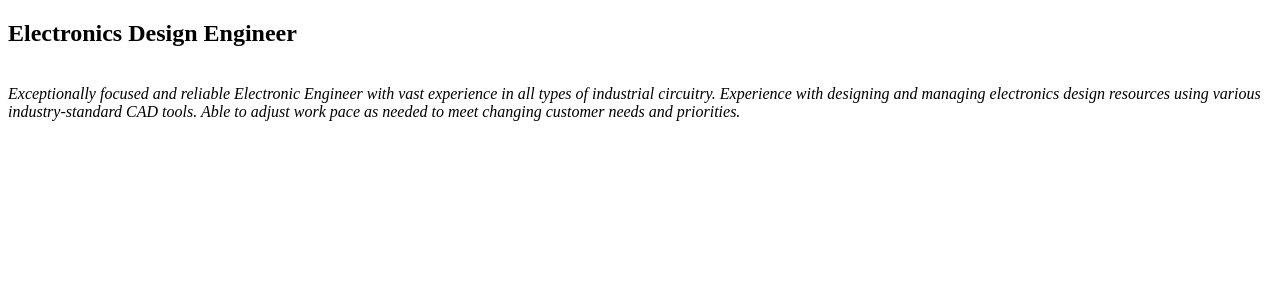
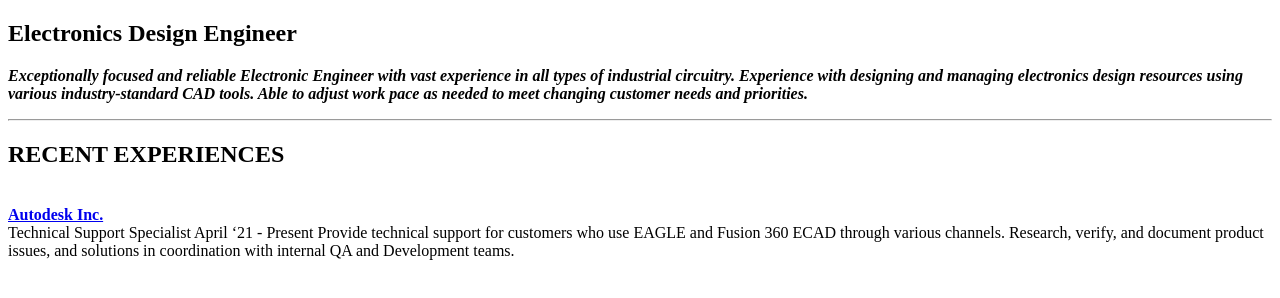
Before and after one commit to frijofrancis/frijofrancis.github.io, a plain HTML site: page index.html in a window 1280 px wide. Shown: the part 60-358 px from the top of the page. Drawn offline with Linux system fonts and the light colour scheme.

Commit message:
Update index.html

```diff
--- a/index.html
+++ b/index.html
@@ -7,8 +7,19 @@
 
 <body>
     <h1><b>Frijo Francis</b></h1>
-    <h2>Electronics Design Engineer</h2>
-    <br><i>Exceptionally focused and reliable Electronic Engineer with vast experience in all types of industrial circuitry.
-           Experience with designing and managing electronics design resources using various industry-standard CAD tools.
-           Able to adjust work pace as needed to meet changing customer needs and priorities.</i></br>
+    <h2><b>Electronics Design Engineer</b></h2>
+    <p>
+        <i><b>Exceptionally focused and reliable Electronic Engineer with vast experience in all types of industrial circuitry.
+        Experience with designing and managing electronics design resources using various industry-standard CAD tools.
+        Able to adjust work pace as needed to meet changing customer needs and priorities.</b></i>
+    </p>
+    <hr>
+    <p>
+        <h2><b>RECENT EXPERIENCES</b></h2>
+        <br><b><a href="https://www.autodesk.com/" target="./">Autodesk Inc.</a></b>
+        <br>Technical Support Specialist April ‘21 - Present
+        Provide technical support for customers who use EAGLE and Fusion 360 ECAD through various channels. Research, verify, and document product issues, and solutions in coordination with internal QA and Development teams.
+
+    </p>
+
 </body>
```
